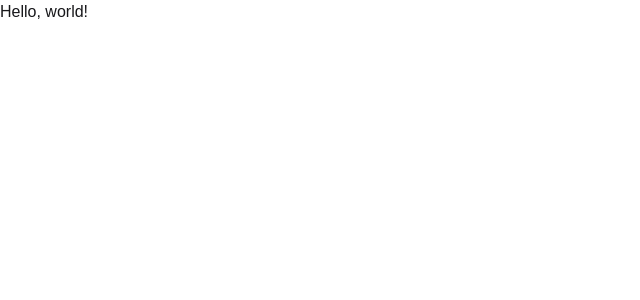
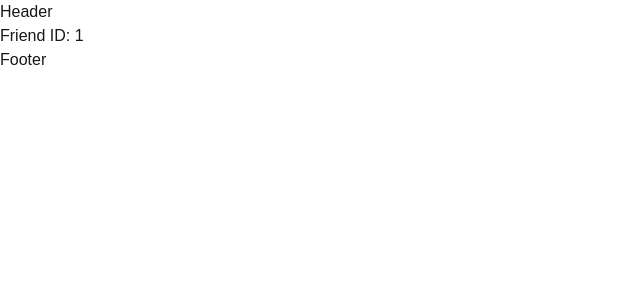
Before and after one commit to ShahSaminYasar/keen-keeper, a React (Vite) app: page /1 in a window 1280 px wide. Shown: the top 300 px of the page, without its empty margins (0-640 px from the left). Built offline with nearby package versions, Linux system fonts and the light colour scheme.

Commit message:
React Router & Pages setup done

```diff
--- a/index.html
+++ b/index.html
@@ -4,7 +4,7 @@
     <meta charset="UTF-8" />
     <link rel="icon" type="image/svg+xml" href="/favicon.svg" />
     <meta name="viewport" content="width=device-width, initial-scale=1.0" />
-    <title>m07-a07-keenkeeper</title>
+    <title>Keen Keeper - Keep Your Friendships Alive</title>
   </head>
   <body>
     <div id="root"></div>
--- /dev/null
+++ b/src/components/Footer.jsx
@@ -0,0 +1,4 @@
+const Footer = () => {
+  return <div>Footer</div>;
+};
+export default Footer;
--- /dev/null
+++ b/src/components/Header.jsx
@@ -0,0 +1,4 @@
+const Header = () => {
+  return <div>Header</div>;
+};
+export default Header;
--- /dev/null
+++ b/src/components/NotFound.jsx
@@ -0,0 +1,4 @@
+const NotFound = () => {
+  return <div>NotFound</div>;
+};
+export default NotFound;
--- /dev/null
+++ b/src/layouts/MainLayout.jsx
@@ -0,0 +1,16 @@
+import { Outlet } from "react-router";
+import Header from "../components/Header";
+import Footer from "../components/Footer";
+
+const MainLayout = () => {
+  return (
+    <>
+      <Header />
+      <main>
+        <Outlet />
+      </main>
+      <Footer />
+    </>
+  );
+};
+export default MainLayout;
--- a/src/main.jsx
+++ b/src/main.jsx
@@ -1,9 +1,45 @@
 import { StrictMode } from "react";
 import { createRoot } from "react-dom/client";
 import "./index.css";
+import { createBrowserRouter, RouterProvider } from "react-router";
+import MainLayout from "./layouts/MainLayout";
+import Home from "./pages/Home";
+import Timeline from "./pages/Timeline";
+import Stats from "./pages/Stats";
+import NotFound from "./components/NotFound";
+import Friend from "./pages/Friend";
+
+const router = createBrowserRouter([
+  {
+    path: "/",
+    Component: MainLayout,
+    children: [
+      {
+        index: true,
+        Component: Home,
+      },
+      {
+        path: "timeline",
+        Component: Timeline,
+      },
+      {
+        path: "stats",
+        Component: Stats,
+      },
+      {
+        path: ":id",
+        Component: Friend,
+      },
+    ],
+  },
+  {
+    path: "*",
+    Component: NotFound,
+  },
+]);
 
 createRoot(document.getElementById("root")).render(
   <StrictMode>
-    <h1>Hello, world!</h1>
+    <RouterProvider router={router} />
   </StrictMode>,
 );
--- /dev/null
+++ b/src/pages/Friend.jsx
@@ -0,0 +1,7 @@
+import { useParams } from "react-router";
+
+const Friend = () => {
+  const { id } = useParams();
+  return <div>Friend ID: {id}</div>;
+};
+export default Friend;
--- /dev/null
+++ b/src/pages/Home.jsx
@@ -0,0 +1,4 @@
+const Home = () => {
+  return <div>Home</div>;
+};
+export default Home;
--- /dev/null
+++ b/src/pages/Stats.jsx
@@ -0,0 +1,4 @@
+const Stats = () => {
+  return <div>Stats</div>;
+};
+export default Stats;
--- /dev/null
+++ b/src/pages/Timeline.jsx
@@ -0,0 +1,4 @@
+const Timeline = () => {
+  return <div>Timeline</div>;
+};
+export default Timeline;
```
